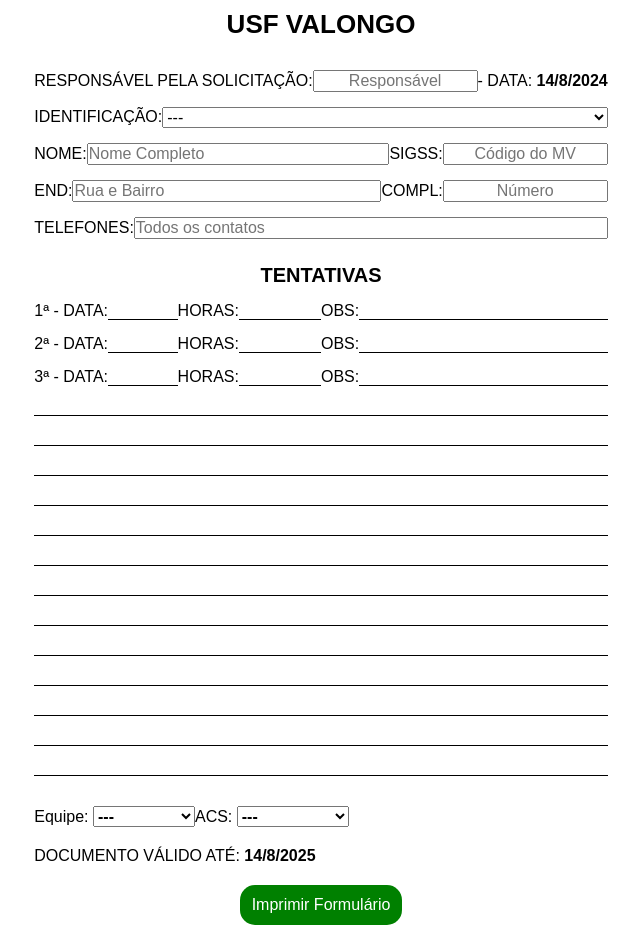
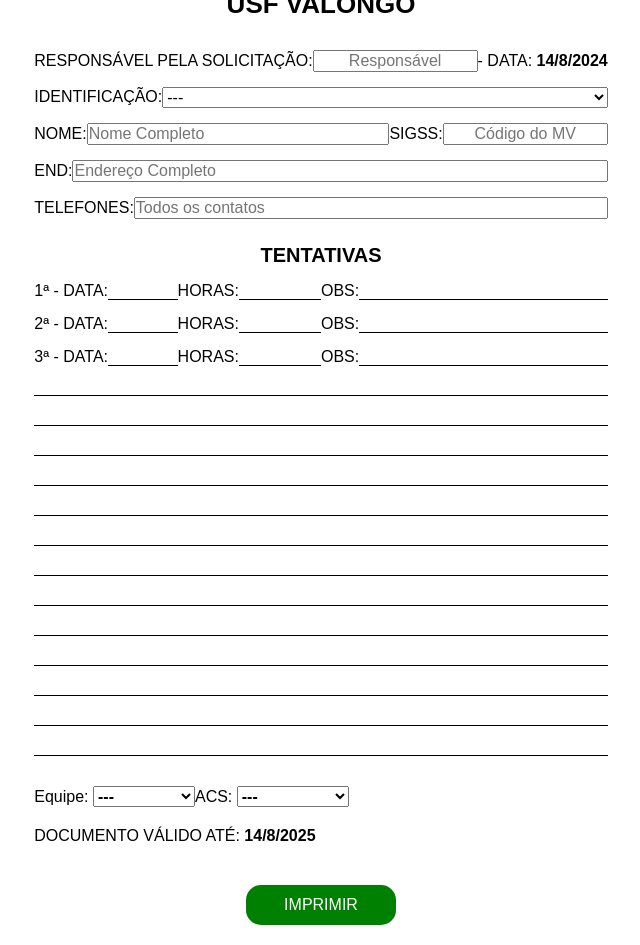
Before and after one commit to Marcos-Monte/vd-valongo, a Next.js app: page / in a window 1280 px wide. Shown: the whole page, without its empty margins (319-959 px from the left). Built offline with nearby package versions, Linux system fonts and the light colour scheme.

Commit message:
feat: lógica para abrir duas caixas de impressão e (via 'alert') indicar para o usuário salvar uma e imprimir a outra

```diff
--- a/package.json
+++ b/package.json
@@ -9,8 +9,8 @@
     "lint": "next lint"
   },
   "dependencies": {
+    "next": "14.2.5",
     "react": "^18",
-    "react-dom": "^18",
-    "next": "14.2.5"
+    "react-dom": "^18"
   }
 }
--- /dev/null
+++ b/pages/Components/Botao.jsx
@@ -0,0 +1,12 @@
+import styles from '@/styles/Botao.module.css'
+
+export default function Botao(props){
+    return(
+        <button
+            className={styles.printButton}
+            onClick={props.funcao}
+        >
+            {props.nome}
+        </button>
+    )
+}
--- a/pages/Components/Dados.jsx
+++ b/pages/Components/Dados.jsx
@@ -1,18 +1,13 @@
 import styles from '@/styles/Dados.module.css';
 import { forwardRef, useState } from 'react';
 
-import { pegarDataAtual } from '@/pages/services/service';
-
-const Dados = forwardRef(function Dados(props, ref){
-
-    const [data, setData] = useState(pegarDataAtual());
+const Dados = forwardRef(function Dados(props){
 
     const [responsavel, setResponsavel] = useState('');
     const [id, setId] = useState('');
     const [nome, setNome] = useState('');
     const [sigss, setSigss] = useState('');
     const [endereco, setEndereco] = useState('');
-    const [complemento, setComplemento] = useState('');
     const [telefones, setTelefones] = useState('');
 
     function handleId(event){
@@ -40,7 +35,7 @@ const Dados = forwardRef(function Dados(props, ref){
                     </div>
 
                     <div className={`${styles.info}`}>
-                        <p>- data: <strong>{data}</strong></p>
+                        <p>- data: <strong>{props.data}</strong></p>
                     </div>
                 </div>
 
@@ -89,26 +84,15 @@ const Dados = forwardRef(function Dados(props, ref){
 
                 <div className={`${styles.boxInfos}`}>
 
-                    <div className={`${styles.info} ${styles.large}`}>
-                        <label>end: </label>
-                        <input type="text"
-                            className={`${styles.large} inputPrint`}
-                            placeholder='Rua e Bairro'
-                            value={endereco}
-                            onChange={(e) => setEndereco(e.target.value)}
-                        />
-                    </div>
 
+                    <label>end: </label>
+                    <input type="text"
+                        className={`${styles.large} inputPrint`}
+                        placeholder='Endereço Completo'
+                        value={endereco}
+                        onChange={(e) => setEndereco(e.target.value)}
+                    />
 
-                    <div className={styles.info}>
-                        <label>compl: </label>
-                        <input type="text"
-                            className={`${styles.small} inputPrint`}
-                            placeholder='Número'
-                            value={complemento}
-                            onChange={(e) => setComplemento(e.target.value)}
-                        />
-                    </div>
 
                 </div>
 
--- /dev/null
+++ b/pages/Components/Documento.jsx
@@ -0,0 +1,26 @@
+import styles from '@/styles/Documento.module.css';
+
+import Dados from "./Dados";
+import Equipe from './Equipe';
+import Header from "./Header";
+import Obs from "./Obs";
+
+import { pegarDataAtual, pegarDataDevolução } from '@/pages/services/service';
+
+export default function Documento(){
+
+    return(
+
+        <div className={styles.container}>
+            <Header />
+            <Dados
+                data={pegarDataAtual()}
+            />
+            <Obs />
+            <Equipe
+                devolucao={pegarDataDevolução()}
+            />
+        </div>
+
+    )
+}
--- a/pages/Components/Equipe.jsx
+++ b/pages/Components/Equipe.jsx
@@ -1,9 +1,8 @@
 import styles from '@/styles/Equipe.module.css';
 
-import { pegarDataDevolução } from '@/pages/services/service';
 import { useState } from 'react';
 
-export default function Equipe(){
+export default function Equipe(props){
 
     const [equipe, setEquipe] = useState('');
     const [acs, setAcs] = useState('');
@@ -46,13 +45,12 @@ export default function Equipe(){
 
             </div>
 
-                <div>
+            <div>
+                <p className={styles.texto}>
+                    documento válido até: <strong>{props.devolucao}</strong>
+                </p>
+            </div>
 
-                    <p className={styles.texto}>
-                        documento válido até: <strong>{pegarDataDevolução()}</strong>
-                    </p>
-                </div>
-
-                </section>
+        </section>
     )
 }
--- a/pages/index.jsx
+++ b/pages/index.jsx
@@ -3,10 +3,8 @@ import { useRef } from 'react';
 import styles from "@/styles/Home.module.css";
 
 import Head from "next/head";
-import Dados from "./Components/Dados";
-import Equipe from './Components/Equipe';
-import Header from "./Components/Header";
-import Obs from "./Components/Obs";
+import Botao from './Components/Botao';
+import Documento from './Components/Documento';
 
 import handlePrint from './services/service';
 
@@ -23,17 +21,17 @@ export default function Home() {
         <link rel="icon" href="/brasaoColorido.png" />
       </Head>
 
-      <main className={`${styles.main} `}  ref={printRef}>
-        <div className={styles.container}>
+      <main className={`${styles.main}`}  ref={printRef}>
 
-          <Header />
-          <Dados/>
-          <Obs />
-          <Equipe />
+        <Documento />
 
-          <button onClick={() => handlePrint(printRef)} className={styles.printButton}>
-                Imprimir Formulário
-            </button>
+        <div className={styles.buttons}>
+
+          <Botao
+            nome='imprimir'
+            funcao={() => handlePrint(printRef)}
+          />
+
         </div>
 
       </main>
--- a/pages/services/service.js
+++ b/pages/services/service.js
@@ -17,22 +17,30 @@ function pegarDataDevolução(){
 
 }
 
-export default function handlePrint(printRef){
-    // console.log('Botao Fora')
+export default function handlePrint(printRef) {
+    if (printRef.current) {
+        // Mostra um alerta ao usuário
+        alert('Duas caixas de diálogo de impressão serão abertas. Por favor, salve uma e imprima a outra.');
 
-    if(printRef.current){
+        // Torna o conteúdo visível para impressão/salvamento
         printRef.current.style.visibility = 'visible';
 
-         // Usando um setTimeout para garantir que a impressão seja concluída antes do reload
+        // Abre a primeira caixa de impressão
         window.print();
+
+        // Após a primeira impressão, abre a segunda caixa de impressão após um pequeno atraso
         setTimeout(() => {
-            printRef.current.style.visibility = 'hidden';
-            window.location.reload();
-            // console.log('Botão Dentro');
-        }, 100); // Pequeno atraso para garantir que a impressão foi completada
+            // Abre a segunda caixa de impressão
+            window.print();
 
+            // Após a segunda impressão, oculta o conteúdo e recarrega a página
+            setTimeout(() => {
+                printRef.current.style.visibility = 'hidden';
+                window.location.reload();
+            }, 100);
+        }, 500); // Ajuste o tempo se necessário para garantir que o usuário tenha tempo suficiente
     }
-
 }
 
+
 export { pegarDataAtual, pegarDataDevolução };
--- /dev/null
+++ b/styles/Botao.module.css
@@ -0,0 +1,25 @@
+.printButton{
+    width: 150px;
+    padding: .7em;
+    background-color: green;
+    color: white;
+    border: none;
+    border-radius: 15px;
+    text-transform: uppercase;
+}
+
+/* Hover */
+.printButton:hover{
+    background-color: greenyellow;
+    color: black
+}
+
+/* Estilos de impressão */
+
+@media print{
+
+    .printButton{
+        display: none
+    }
+
+}
--- /dev/null
+++ b/styles/Documento.module.css
@@ -0,0 +1,10 @@
+/* .container{
+    max-width: 750px;
+    height: auto;
+    display: flex;
+    flex-direction: column;
+    justify-content: center;
+    align-items: center;
+    background-color: black;
+    z-index: 2;
+} */
--- a/styles/Home.module.css
+++ b/styles/Home.module.css
@@ -7,35 +7,21 @@
     align-items: center;
 }
 
-.container{
-    max-width: 750px;
-    height: auto;
+.buttons{
+    width: 100%;
+    padding: 20px 0;
     display: flex;
-    flex-direction: column;
     justify-content: center;
     align-items: center;
-    background-color: #fff;
-    z-index: 2;
+    gap: 100px
 }
 
-.printButton{
-    padding: .7em;
-    background-color: green;
-    color: white;
-    border: none;
-    border-radius: 15px;
-}
 
-/* Hover */
-.printButton:hover{
-    background-color: greenyellow;
-    color: black
-}
 
 /* Esconde tudo exceto o que está dentro de .printArea durante a impressão */
 @media print {
 
-    .printArea,
+    /* .printArea,
     .printArea * {
         visibility: visible;
     }
@@ -48,10 +34,14 @@
         right: 0;
         top: 0;
         bottom: 0;
-    }
+    } */
 
      /* Esconde o botão de impressão na hora de imprimir */
-    .printButton {
+    /* .printButton {
+        display: none;
+    } */
+
+    .buttons{
         display: none;
     }
 }
```
